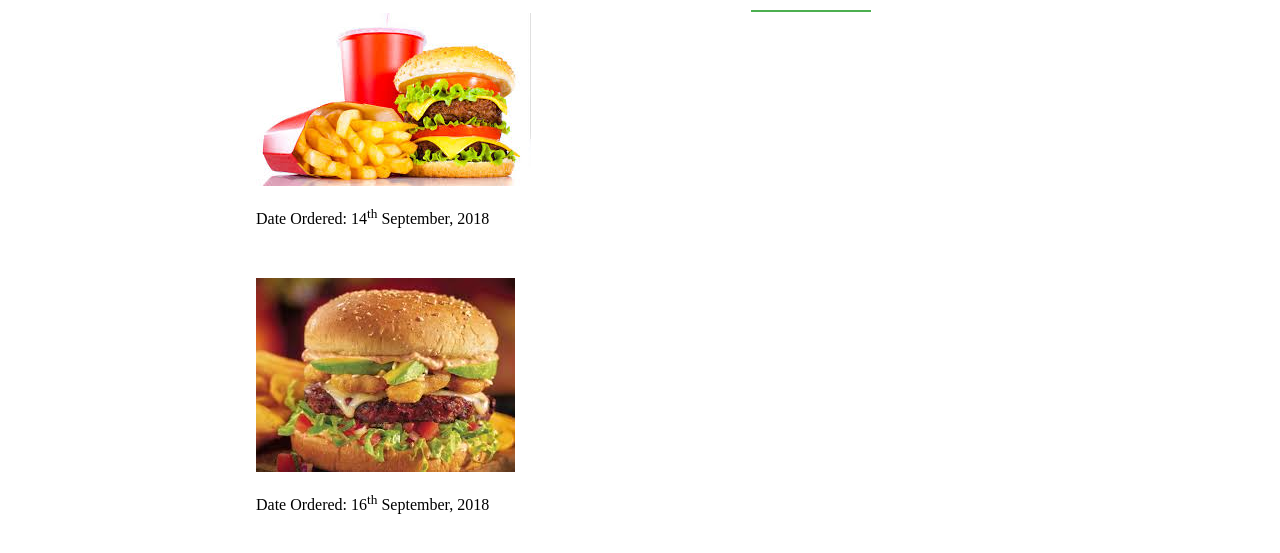
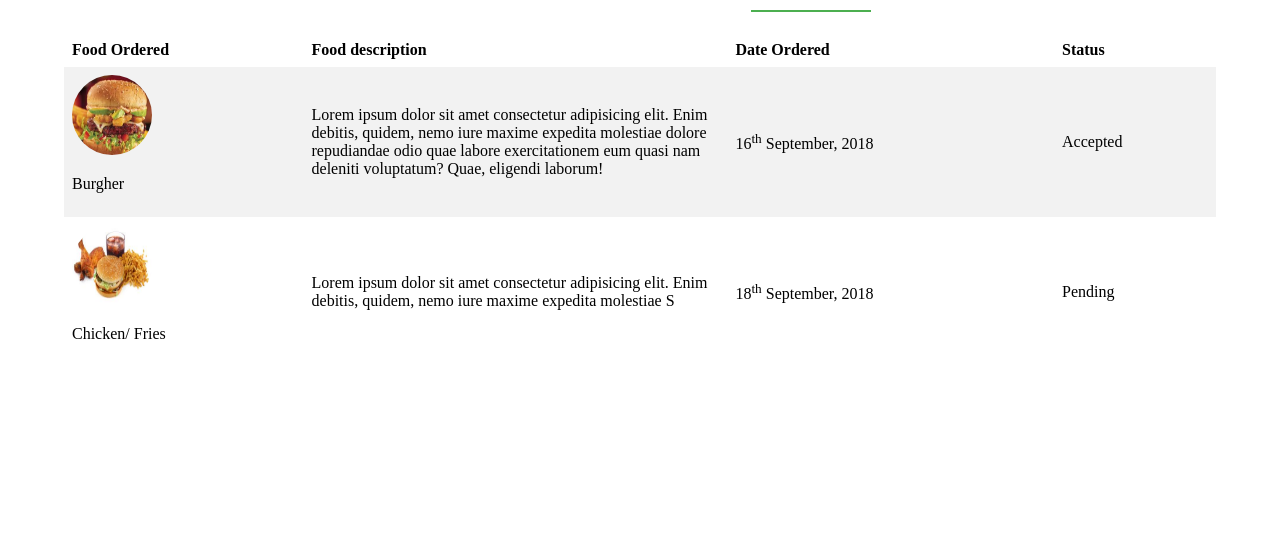
Before and after one commit to calebrotich/Fast-Food-Fast, a plain HTML site: page UI/views/history.html in a window 1280 px wide. Shown: the part 47-600 px from the top of the page. Drawn offline with Linux system fonts and the light colour scheme.

Commit message:
[feature #160173600] Represent Order history in a table

```diff
--- a/UI/css/main.css
+++ b/UI/css/main.css
@@ -143,3 +143,30 @@ button.account {
     float: right;
     margin: 20px;
 }
+
+table {
+    border-collapse: collapse;
+    width: 100%;
+    text-align: center;
+}
+
+th, td {
+    text-align: left;
+    padding: 8px;
+    max-width: 25vh;
+}
+
+tr:nth-child(even){
+    background-color: #f2f2f2
+}
+
+.history-image {
+    border-radius: 50%;
+    height: 80px;
+    width: 80px;
+}
+
+.table-holder {
+    width: 90vw;
+    margin: auto;
+}
--- a/UI/views/history.html
+++ b/UI/views/history.html
@@ -24,7 +24,7 @@
         </ul>
     </div>
 
-    <div class="row">
+    <!-- <div class="row">
         <div class="history">
             <div class="col-25">
                 <div class="food-item">
@@ -46,6 +46,75 @@
                 </div>
             </div>
         </div>
+    </div> -->
+
+    <!-- TABLE -->
+    <br><br><br><br>
+    <div class="table-holder">
+        <table>
+            <tr>
+                <th>
+                    Food Ordered
+                </th>
+
+                <th>
+                    Food description
+                </th>
+
+                <th>
+                    Date Ordered
+                </th>
+
+                <th>
+                    Status
+                </th>
+            </tr>
+            <tr>
+                <td>
+                    <img class="history-image" src="../images/food/bg.jpg" alt="">
+                    <p>
+                        Burgher
+                    </p>
+                </td>
+
+                <td>
+                    Lorem ipsum dolor sit amet consectetur adipisicing elit.
+                    Enim debitis, quidem, nemo iure maxime expedita molestiae
+                     dolore repudiandae odio quae labore exercitationem eum quasi
+                      nam deleniti voluptatum? Quae, eligendi laborum!
+                </td>
+
+                <td>
+                    16<sup>th</sup> September, 2018
+                </td>
+
+                <td>
+                    Accepted
+                </td>
+            </tr>
+            <tr>
+                <td>
+                    <img class="history-image" src="../images/food/chicken.jpg" alt="">
+                    <p>
+                        Chicken/ Fries
+                    </p>
+                </td>
+                <td>
+                    Lorem ipsum dolor sit amet consectetur adipisicing elit.
+                    Enim debitis, quidem, nemo iure maxime expedita molestiae
+                    S
+                </td>
+
+                <td>
+                    18<sup>th</sup> September, 2018
+                </td>
+
+                <td>
+                    Pending
+                </td>
+            </tr>
+        </table>
     </div>
+    <!-- TABLE -->
 </body>
 </html>
```
Lines whose indentation alone changed are shown as unchanged.
